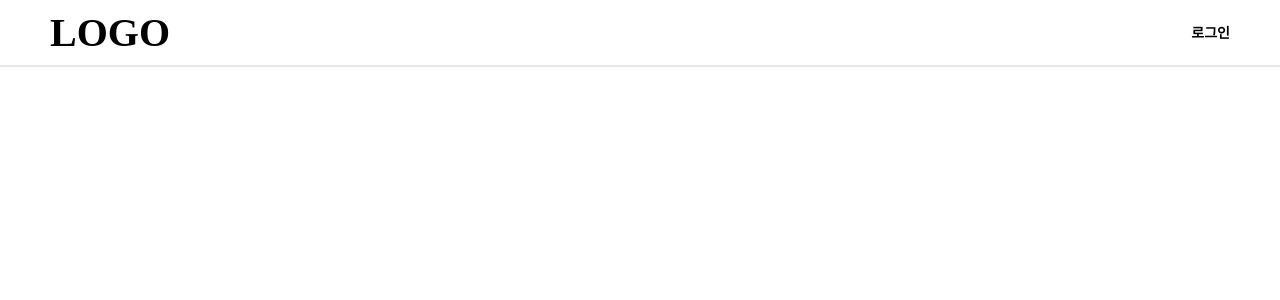
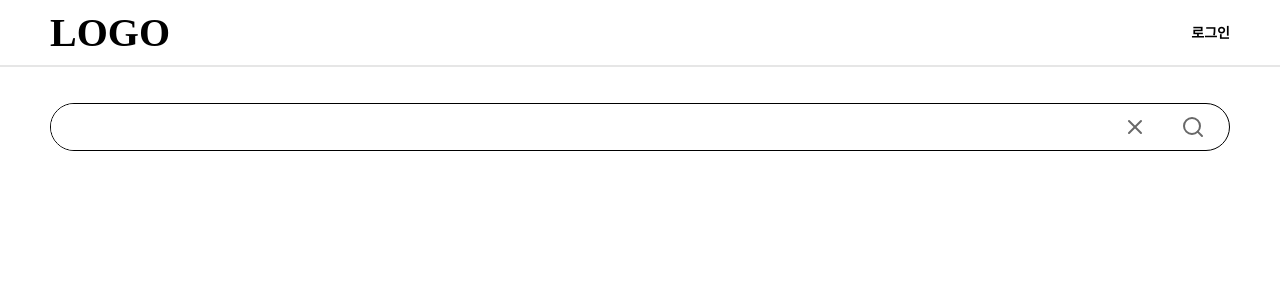
Before and after one commit to highthon/highthon-RightSide-client, a React (Create React App) app: page / in a window 1280 px wide. Shown: the top 300 px of the page. Built offline with nearby package versions, Linux system fonts and the light colour scheme.

Commit message:
ADD :: Search Bar

```diff
--- a/src/components/Main/Main.jsx
+++ b/src/components/Main/Main.jsx
@@ -1,11 +1,21 @@
 import * as S from "./Main.style.js";
 import Header from "../Header";
+import xSvg from "../../assets/img/x.svg";
+import searchSvg from "../../assets/img/search.svg";
 
 const Main = () => {
   return (
-    <S.Main>
+    <>
       <Header />
-    </S.Main>
+      <S.Main>
+        {/* main */}
+        <S.SearchFrame>
+          <S.SearchBox />
+          <S.Icon src={xSvg} />
+          <S.Icon src={searchSvg} />
+        </S.SearchFrame>
+      </S.Main>
+    </>
   );
 };
 
--- a/src/components/Main/Main.style.js
+++ b/src/components/Main/Main.style.js
@@ -1,4 +1,38 @@
 /* your css code */
 import styled from "styled-components";
 
-export const Main = styled.div``;
+export const Main = styled.div`
+  display: flex;
+  flex-direction: column;
+  align-items: center;
+`;
+
+// search
+
+export const SearchFrame = styled.form`
+  display: flex;
+  align-items: center;
+  justify-content: space-between;
+
+  width: 1180px;
+  height: 48px;
+  border-radius: 24px;
+  padding-right: 24px;
+
+  border: 1px solid black;
+
+  margin-top: 36px;
+`;
+
+export const SearchBox = styled.input`
+  border-radius: 24px 0px 0px 24px;
+  height: 100%;
+  width: 90%;
+  padding-left: 20px;
+  border: none;
+  outline: none;
+`;
+
+export const Icon = styled.img`
+  cursor: pointer;
+`;
```
Also changed, not shown: src/assets/img/search.svg (added), src/assets/img/x.svg (added).
